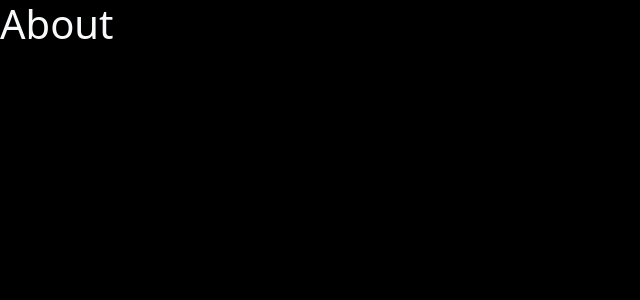
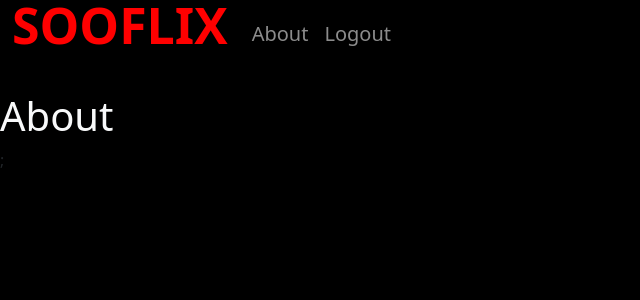
Before and after one commit to shwangbo80/netflix_clone_client, a React (Create React App) app: page /about in a window 1280 px wide. Shown: the top 300 px of the page, without its empty margins (0-640 px from the left). Built offline with nearby package versions, Linux system fonts and the light colour scheme.

Commit message:
rerouting some urls

```diff
--- a/src/Components/About.js
+++ b/src/Components/About.js
@@ -1,5 +1,11 @@
 import React from "react";
+import NavbarComponent from "../GenreComponents/NavbarComponent";
 
 export default function About() {
-    return <h1 className="text-light">About</h1>;
+    return (
+        <>
+            <NavbarComponent />
+            <h1 className="text-light">About</h1>;
+        </>
+    );
 }
--- a/src/GenreComponents/NavbarComponent.js
+++ b/src/GenreComponents/NavbarComponent.js
@@ -6,7 +6,7 @@ export default function NavbarComponent() {
         <>
             <Navbar variant="dark" className="navbar">
                 <Container fluid>
-                    <Navbar.Brand href="/">
+                    <Navbar.Brand href="/movies">
                         <p className="logoText">SOOFLIX</p>
                     </Navbar.Brand>
                     <Nav className="me-auto">
```
